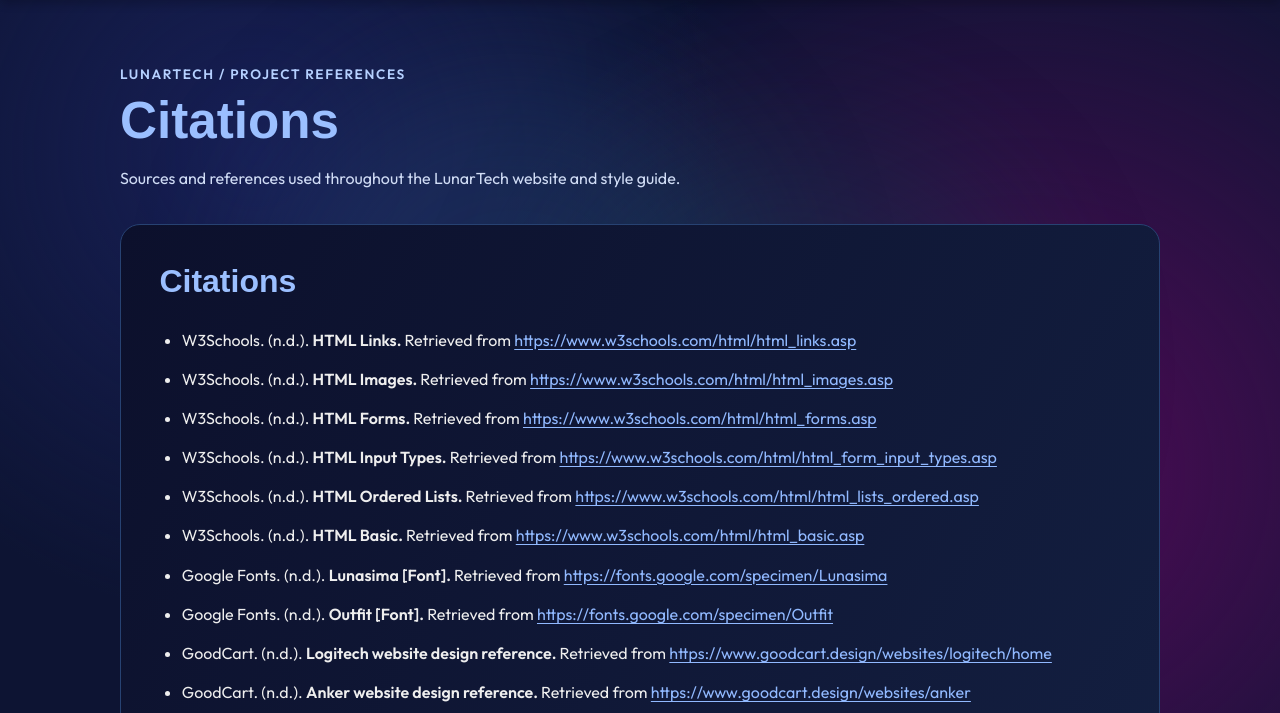
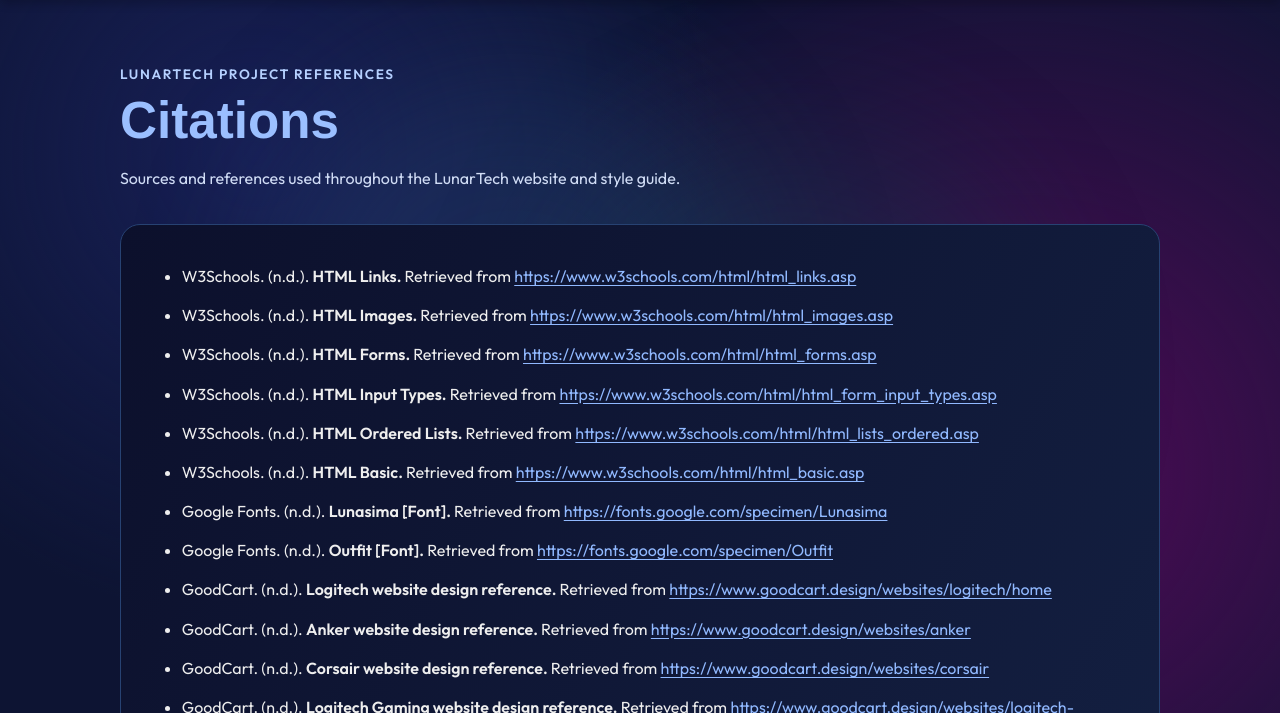
Before and after one commit to Danelly-star/IAT339-P01_P02_Group-4, a plain HTML site: page citations.html in a window 1280 px wide. Shown: the part 87-800 px from the top of the page. Drawn offline with Linux system fonts and the light colour scheme; a web font is replaced by a local one.

Commit message:
Update citations.html

```diff
--- a/citations.html
+++ b/citations.html
@@ -74,7 +74,7 @@
     <main class="citations-main">
       <div class="citations-intro">
         <p class="citations-eyebrow">
-   LUNARTECH / PROJECT REFERENCES
+        LUNARTECH PROJECT REFERENCES
         </p>
         <h1>
         Citations
@@ -85,9 +85,7 @@
       </div>
       <div class="citations-panel">
         <section id="citations">
-   <h2>
-    Citations
-   </h2>
+
         <ul>
           <li>
           W3Schools. (n.d.).
@@ -605,30 +603,6 @@
 
 
 
-
-
-
-
-
-
-
-
-
-
-
-
-
-
-
-
-
-
-
-
-
-
-
-
     <!-- FOOTER -->
     <footer class="template-footer website-footer">
       <div class="website-footer-grid">
```
Lines whose indentation alone changed are shown as unchanged.
